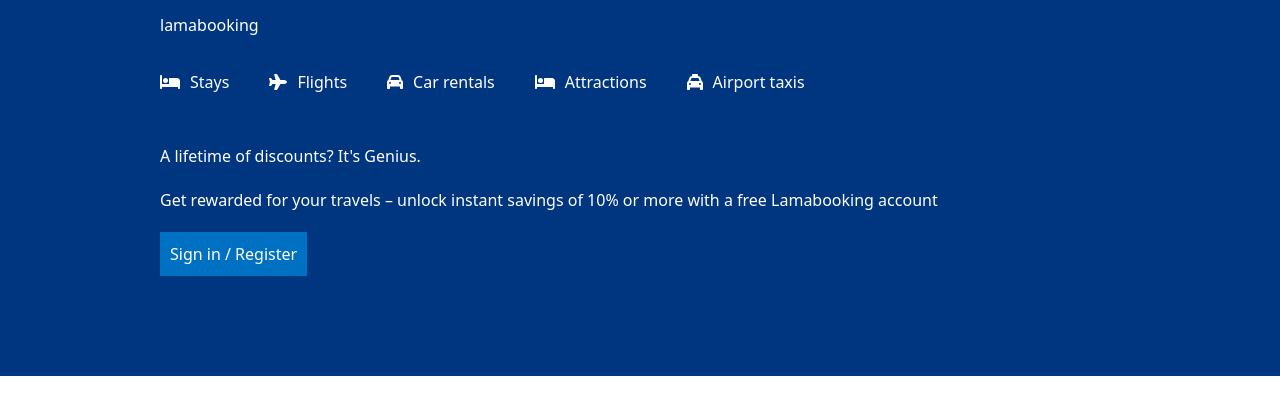
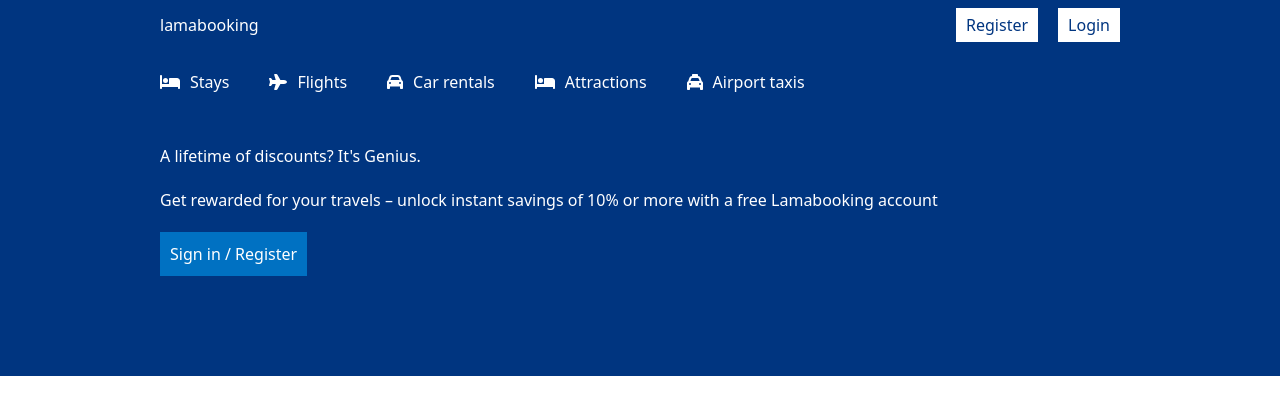
Before and after one commit to Safeya-Yasien/react-hotel-booker, a React (Vite) app: page / in a window 1280 px wide. Shown: the top 414 px of the page. Built offline with nearby package versions, Linux system fonts and the light colour scheme.

Commit message:
update Navbar.tsx

```diff
--- a/src/components/navbar/Navbar.tsx
+++ b/src/components/navbar/Navbar.tsx
@@ -1,13 +1,13 @@
 const Navbar = () => {
   return (
-    <div className="navbar h-[50px] bg-[#003580] flex justify-center ">
-      <div className="container w-full max-w-[1024px] text-white flex items-center justify-between">
+    <div className="navbar h-[50px] bg-[#003580] flex justify-center text-white ">
+      <div className="container w-full max-w-[1024px] flex items-center justify-between">
         <span className="logo font-medium">lamabooking</span>
-        <div className="navItems">
-          <button className="navButton border-none px-[10px] py-[5px] text-[#003580] cursor-pointer">
+        <div className="navItems flex items-center gap-5">
+          <button className="navButton border-none px-[10px] py-[5px] text-[#003580] cursor-pointer bg-white">
             Register
           </button>
-          <button className="navButton border-none px-[10px] py-[5px] text-[#003580] cursor-pointer">
+          <button className="navButton border-none px-[10px] py-[5px] text-[#003580] cursor-pointer bg-white">
             Login
           </button>
         </div>
```
